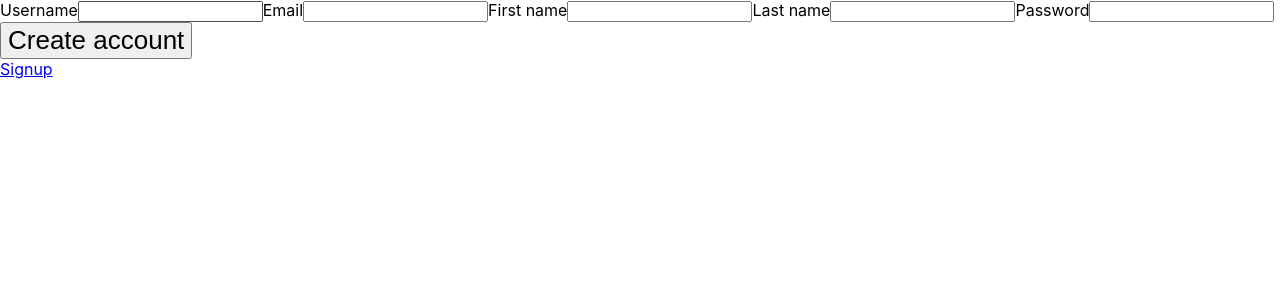
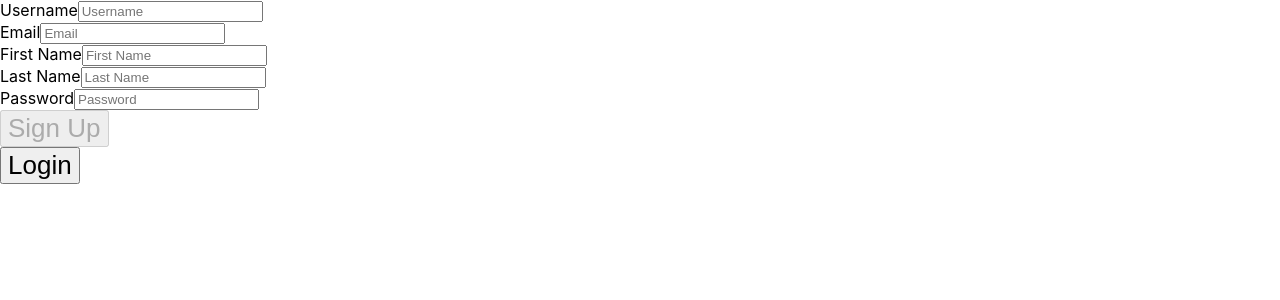
Before and after one commit to luiisca/Organizable, a React (Vite) app: page /signup in a window 1280 px wide. Shown: the top 300 px of the page. Built offline with nearby package versions, Linux system fonts and the light colour scheme.

Commit message:
Add signup and login features

```diff
--- a/src/AuthenticadedApp.jsx
+++ b/src/AuthenticadedApp.jsx
@@ -1,4 +1,4 @@
-import React, { useState, useEffect } from 'react';
+import React, {useState, useEffect} from 'react';
 import {useAuth} from './context/auth-context';
 
 const AuthenticatedApp = () => {
@@ -6,7 +6,7 @@ const AuthenticatedApp = () => {
   return (
     <div>
       <p>
-        {console.log(user)}
+       AuthenticatedApp
       </p>
     </div>
   );
--- a/src/UnauthenticatedApp.jsx
+++ b/src/UnauthenticatedApp.jsx
@@ -1,36 +1,32 @@
 import React, {useState} from 'react';
 import {useForm} from 'react-hook-form';
-import LoginPage from './pages/LoginPage';
-import SignupPage from './pages/SignupPage';
+import {Route, Routes, useNavigate} from 'react-router-dom';
+import SignupForm from './components/auth/SignupForm';
+import Error404 from './pages/Error404';
+import Login from './pages/Login';
 
 const UnauthenticatedApp = () => {
   const {register, handleSubmit, errors} = useForm();
   const [isLoading, setIsLoading] = useState(false);
   const [crrPage, setCrrPage] = useState('submit');
+  const navigate = useNavigate();
 
   return (
     <div>
-      {crrPage == 'login' && (
-        <LoginPage
-          setCrrPage={setCrrPage}
-          setIsLoading={setIsLoading}
-          register={register}
-          handleSubmit={handleSubmit}
-          errors={errors}
-        />
+      <Routes>
+        <Route index element={<Login login={true}
+        />} />
+        <Route path="signup" element={<Login
+        />} />
+      </Routes>
 
-      )}
-
-      <SignupPage
-        register={register}
-        handleSubmit={handleSubmit}
-        errors={errors}
-        setIsLoading={setIsLoading}
-      />
-
-      <a href="#" onClick={() => setCrrPage(crrPage == 'login' ? 'signup' : 'login')}>
-        Signup
-      </a>
+      {/* TODO: Add a loading screen AND add separated login and signup buttons} */}
+      <button onClick={() => {
+        setCrrPage(crrPage == 'login' ? 'signup' : 'login')
+        navigate(crrPage == 'login' ? '/signup' : '/')
+      }}>
+        {crrPage == 'login' ? 'Signup' : 'Login'}
+      </button>
     </div>
   );
 };
--- /dev/null
+++ b/src/components/auth/Input.jsx
@@ -0,0 +1,18 @@
+const Input = ({
+  name,
+  type='text',
+  errors=null,
+  register,
+  placeholder,
+  validation,
+}) => {
+   return (
+      <div>
+        <label>{placeholder}</label>
+        <input {...register(name, validation)} type={type} placeholder={placeholder}/>
+        <span>{errors && errors.message}</span>
+      </div>
+   )
+};
+
+export default Input;
--- /dev/null
+++ b/src/components/auth/LoginForm.jsx
@@ -0,0 +1,59 @@
+import {useState} from 'react';
+import {useAuth} from '../../context/auth-context';
+import {useForm} from 'react-hook-form';
+import Input from './Input';
+
+const LoginForm = () => {
+  const {handleSubmit, watch, register, formState: {errors}} = useForm();
+  const userName = watch('username', '');
+  const password = watch('password', '');
+  const {login} = useAuth();
+  const [isLoading, setIsLoading] = useState(false);
+
+  const submitHandler = (data, e) => {
+    e.preventDefault();
+    setIsLoading(true);
+    login(data);
+    console.log(data);
+  };
+
+  return (
+    <form onSubmit={handleSubmit(submitHandler)}>
+      <fieldset>
+        <Input
+          name="username"
+          // type="email"
+          placeholder="User Name"
+          register={register}
+          validation={{
+            required: 'Email is required',
+            // pattern: {
+            //   value: /^[A-Z0-9._%+-]+@[A-Z0-9.-]+\.[A-Z]{2,4}$/i,
+            //   message: 'Invalid email address',
+            // },
+          }}
+          errors={errors.email} />
+        <Input
+          name="password"
+          type="password"
+          placeholder="Password"
+          register={register}
+          validation={{
+            required: 'Password is required',
+            minLength: {
+              value: 6,
+              message: 'Password must be at least 6 characters',
+            },
+          }}
+          errors={errors.password} />
+      </fieldset>
+      {
+        userName.trim() == '' || password.trim() == '' ?
+          <button type="submit" disabled>Login</button> :
+          <button type="submit">Login</button>
+      }
+    </form>
+  );
+};
+
+export default LoginForm;
--- /dev/null
+++ b/src/components/auth/SignupForm.jsx
@@ -0,0 +1,87 @@
+import {useState} from 'react';
+import {useAuth} from '../../context/auth-context';
+import {createUser} from '../../services/users-service';
+import {useForm} from 'react-hook-form';
+import Input from './Input';
+
+const SignupForm = () => {
+  const {handleSubmit, watch, register, formState: {errors}} = useForm(
+
+  );
+  const {setUser} = useAuth();
+  const [isLoading, setIsLoading] = useState(false);
+
+  const inputs = watch([
+    'username',
+    'first_name',
+    'last_name',
+    'email',
+    'password',
+  ],
+    {
+      username: '',
+      first_name: '',
+      last_name: '',
+      email: '',
+      password: '',
+    },
+  );
+
+  console.log(inputs);
+
+  const submitHandler = async (data) => {
+    setIsLoading(true);
+    try {
+      const user = await createUser(data);
+      setUser(user);
+    } catch (error) {
+      console.log(error);
+    }
+    console.log(data);
+  };
+
+  return (
+    <form onSubmit={handleSubmit(submitHandler)}>
+      <Input
+        name="username"
+        placeholder="Username"
+        register={register}
+        errors={errors.username} />
+      <Input
+        name="email"
+        placeholder="Email"
+        register={register}
+        errors={errors.email} />
+      <Input
+        name="first_name"
+        placeholder="First Name"
+        register={register}
+        errors={errors.first_name} />
+      <Input
+        name="last_name"
+        placeholder="Last Name"
+        register={register}
+        errors={errors.last_name} />
+      <Input
+        name="password"
+        placeholder="Password"
+        type="password"
+        register={register}
+        validation={{
+          required: 'Password is required',
+          minLength: {
+            value: 6,
+            message: 'Password must be at least 6 characters long'
+          }
+        }}
+        errors={errors.password} />
+      {
+        inputs.includes('') ?
+          <button type="submit" disabled>Sign Up</button> :
+          <button type="submit">Sign Up</button>
+      }
+    </form>
+  );
+};
+
+export default SignupForm;
--- /dev/null
+++ b/src/pages/Error404.jsx
@@ -0,0 +1,10 @@
+const Error404 = () => {
+  return (
+    <div>
+      <h1>404</h1>
+      <p>Page not found</p>
+    </div>
+  );
+};
+
+export default Error404;
--- /dev/null
+++ b/src/pages/Login.jsx
@@ -0,0 +1,12 @@
+import SignupForm from "../components/auth/SignupForm";
+import LoginForm from "../components/auth/LoginForm";
+
+const Login = ({login}) => {
+  return (
+    <div>
+      {login ? <LoginForm /> : <SignupForm />}
+    </div>
+  );
+};
+
+export default Login;
--- a/src/pages/LoginPage.jsx
+++ /dev/null
@@ -1,31 +0,0 @@
-import {useAuth} from '../context/auth-context';
-
-const LoginPage = ({handleSubmit, register, errors, setIsLoading}) => {
-  const {login} = useAuth();
-
-  const submitHandler = (data) => {
-    setIsLoading(true);
-    login(data);
-    console.log(data);
-  };
-
-  return (
-    <div>
-      <form onSubmit={handleSubmit(submitHandler)}>
-        <label>
-          Email
-          <input {...register('username', {required: true})} name="email" />
-          <span>{errors}</span>
-        </label>
-        <label>
-          Password
-          <input {...register('password', {required: true})} name="password" type="password" />
-          <span>{errors}</span>
-        </label>
-        <button type="submit">Submit</button>
-      </form>
-    </div>
-  );
-};
-
-export default LoginPage;
--- a/src/pages/SignupPage.jsx
+++ /dev/null
@@ -1,53 +0,0 @@
-import {useAuth} from '../context/auth-context';
-import {createUser} from '../services/users-service';
-
-const SignupPage = ({ handleSubmit, register, errors, setIsLoading }) => {
-  const { setUser } = useAuth();
-
-  const submitHandler = async (data) => {
-    setIsLoading(true);
-    try {
-      const user = await createUser(data);
-      setUser(user);
-    } catch (error) {
-      console.log(error);
-    }
-
-    console.log(data);
-  };
-
-  return (
-    <div>
-      <form onSubmit={handleSubmit(submitHandler)}>
-        <label>
-          Username
-          <input {...register('username')} />
-          <span>{errors}</span>
-        </label>
-        <label>
-          Email
-          <input {...register('email')} name="email" />
-          <span>{errors}</span>
-        </label>
-        <label>
-          First name
-          <input {...register('first_name')} name="firstName" />
-          <span>{errors}</span>
-        </label>
-        <label>
-          Last name
-          <input {...register('last_name')} name="lastName" />
-          <span>{errors}</span>
-        </label>
-        <label>
-          Password
-          <input {...register('password', {required: true})} name="password" type="password" />
-          <span>{errors}</span>
-        </label>
-        <button type="submit">Create account</button>
-      </form>
-    </div>
-  );
-};
-
-export default SignupPage;
```
